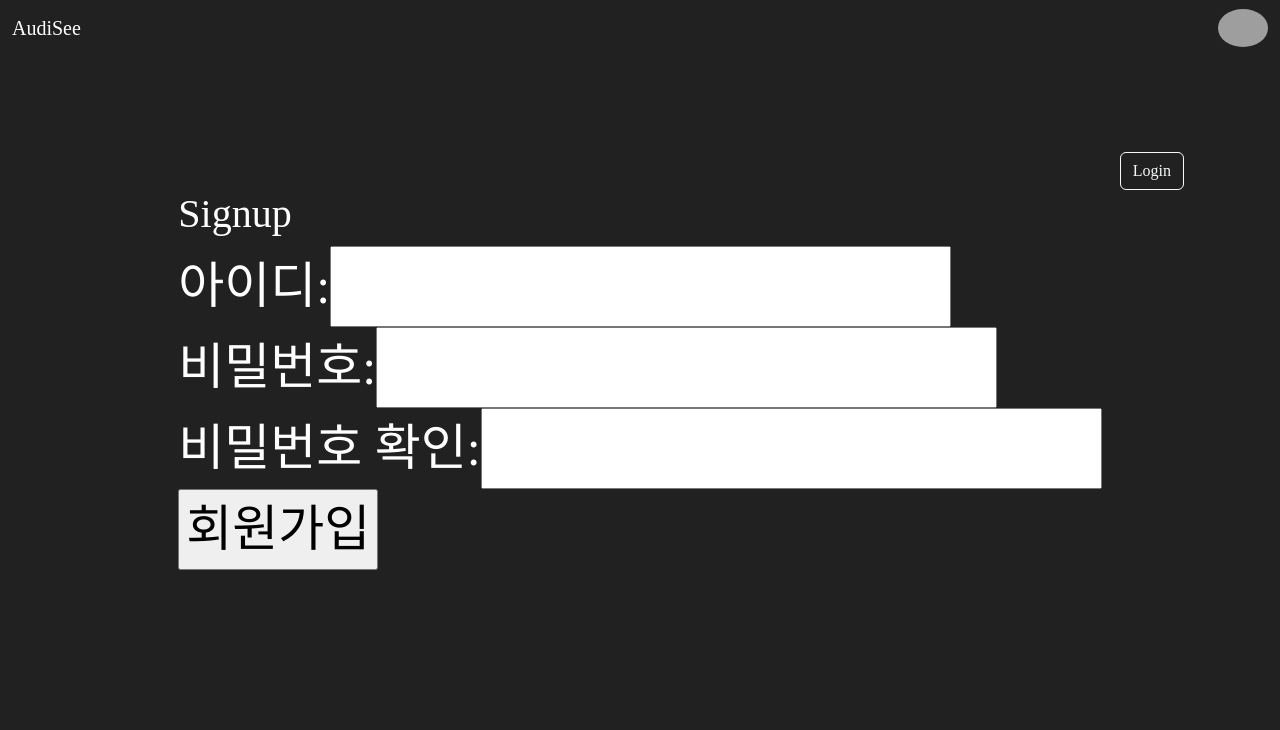
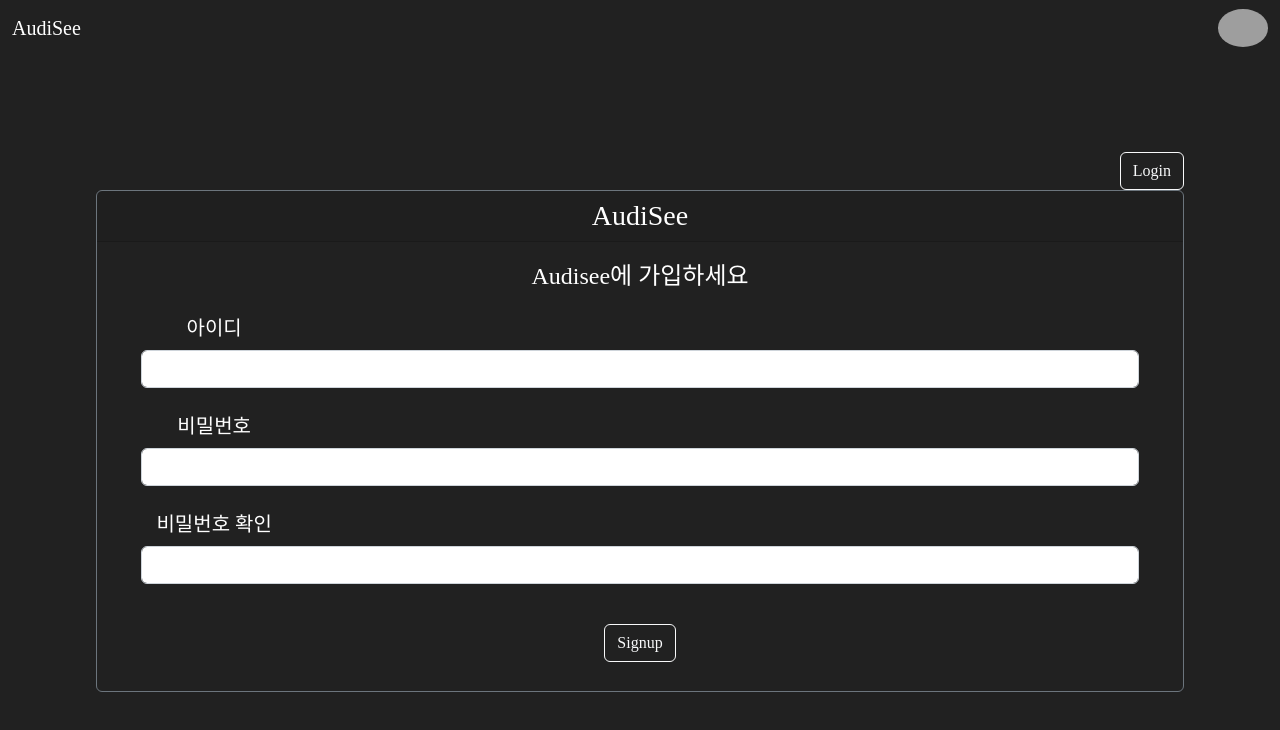
Before and after one commit to zacinthepark/audisee, a Vue app in the folder vue-audisee/: page /signup in a window 1280 px wide. Shown: the top 730 px of the page. Built offline with nearby package versions, Linux system fonts and the light colour scheme; grey boxes are pictures that could not be loaded.

Commit message:
feat login

```diff
--- a/vue-audisee/src/views/LoginView.vue
+++ b/vue-audisee/src/views/LoginView.vue
@@ -6,17 +6,44 @@
     >
       <button class="btn btn-outline-light" type="button">Signup</button>
     </router-link>
-    <div class="d-flex align-items-center justify-content-center">
-      <div class="text-start">
-        <h1>Login</h1>
+    <div class="card bg-transparent border-secondary">
+      <h3 class="card-header">
+        <b-navbar-brand href="Home" class="text-white tw-bold"
+          >AudiSee</b-navbar-brand
+        >
+      </h3>
+      <div class="card-body">
+        <h4 class="card-subtitle my-1">Audisee에 로그인하세요</h4>
         <form @submit.prevent="logIn">
-          <label for="username">아이디: </label>
-          <input type="text" id="username" v-model="username"><br>
-
-          <label for="password">비밀번호: </label>
-          <input type="text" id="password" v-model="password"><br>
-
-          <input type="submit" value="로그인">
+          <div class="m-3 row card-text fs-5">
+            <label for="username" class="col-sm-2 col-form-label"
+              >아이디
+            </label>
+            <div>
+              <input
+                type="text"
+                class="form-control"
+                id="username"
+                v-model="username"
+              />
+            </div>
+          </div>
+          <div class="m-3 row card-text fs-5">
+            <label for="password" class="col-sm-2 col-form-label"
+              >비밀번호
+            </label>
+            <div>
+              <input
+                type="password"
+                class="form-control"
+                id="password"
+                v-model="password"
+              /><br />
+            </div>
+          </div>
+          <button type="submit" value="LogIn" class="btn btn-outline-light">
+            Login
+          </button>
         </form>
       </div>
     </div>
@@ -30,19 +57,19 @@ export default {
     return {
       username: null,
       password: null,
-    }
+    };
   },
   methods: {
     logIn() {
-      const username = this.username
-      const password = this.password
+      const username = this.username;
+      const password = this.password;
       const payload = {
         username: username,
         password: password,
-      }
-      this.$store.dispatch('logIn', payload)
-    }
-  }
+      };
+      this.$store.dispatch("logIn", payload);
+    },
+  },
 };
 </script>
 
--- a/vue-audisee/src/views/SignupView.vue
+++ b/vue-audisee/src/views/SignupView.vue
@@ -6,20 +6,57 @@
     >
       <button class="btn btn-outline-light" type="button">Login</button>
     </router-link>
-    <div class="d-flex align-items-center justify-content-center">
-      <div class="text-start">
-        <h1>Signup</h1>
+    <div class="card bg-transparent border-secondary">
+      <h3 class="card-header">
+        <b-navbar-brand href="Home" class="text-white tw-bold"
+          >AudiSee</b-navbar-brand
+        >
+      </h3>
+      <div class="card-body">
+        <h4 class="card-subtitle my-1">Audisee에 가입하세요</h4>
         <form @submit.prevent="signUp">
-          <label for="username">아이디: </label>
-          <input type="text" id="username" v-model="username"><br>
-
-          <label for="password1">비밀번호: </label>
-          <input type="text" id="password1" v-model="password1"><br>
-
-          <label for="password2">비밀번호 확인: </label>
-          <input type="text" id="password2" v-model="password2"><br>
-
-          <input type="submit" value="회원가입">
+          <div class="m-3 row card-text fs-5">
+            <label for="username" class="col-sm-2 col-form-label"
+              >아이디
+            </label>
+            <div>
+              <input
+                type="text"
+                class="form-control"
+                id="username"
+                v-model="username"
+              />
+            </div>
+          </div>
+          <div class="m-3 row card-text fs-5">
+            <label for="password1" class="col-sm-2 col-form-label"
+              >비밀번호
+            </label>
+            <div>
+              <input
+                type="password"
+                class="form-control"
+                id="password1"
+                v-model="password1"
+              />
+            </div>
+          </div>
+          <div class="m-3 row card-text fs-5">
+            <h6 for="password2" class="col-sm-2 col-form-label">
+              비밀번호 확인
+            </h6>
+            <div>
+              <input
+                type="password"
+                class="form-control"
+                id="password2"
+                v-model="password2"
+              />
+            </div>
+          </div>
+          <button type="submit" value="SignIn" class="btn btn-outline-light">
+            Signup
+          </button>
         </form>
       </div>
     </div>
@@ -34,22 +71,22 @@ export default {
       username: null,
       password1: null,
       password2: null,
-    }
+    };
   },
   methods: {
     signUp() {
-      const username = this.username
-      const password1 = this.password1
-      const password2 = this.password2
+      const username = this.username;
+      const password1 = this.password1;
+      const password2 = this.password2;
 
       const payload = {
         username: username,
         password1: password1,
         password2: password2,
-      }
-      this.$store.dispatch('signUp', payload)
-    }
-  }
+      };
+      this.$store.dispatch("signUp", payload);
+    },
+  },
 };
 </script>
 
```
Also changed, not shown: vue-audisee/src/views/asdf.vue (added).
